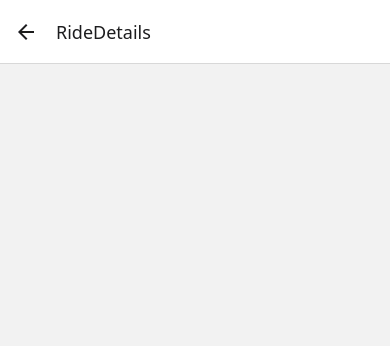
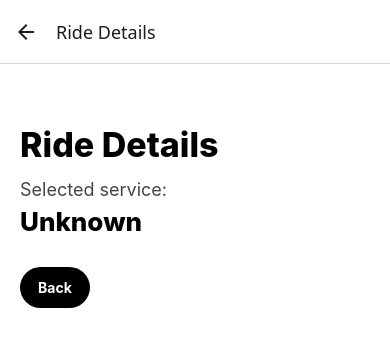
Before and after one commit to Dev-Leke/uber-app-clone2, a React Native app: screen /RideDetails in a window 390 px wide. Shown: the top 346 px of the page. Built offline with nearby package versions, Linux system fonts and the light colour scheme.

Commit message:
Final Edits

```diff
--- a/App.tsx
+++ b/App.tsx
@@ -8,6 +8,7 @@ import HomeScreen from "./src/screens/HomeScreen";
 import ServicesScreen from "./src/screens/ServicesScreen";
 import AccountScreen from "./src/screens/AccountScreen";
 import ActivityScreen from "./src/screens/ActivityScreen";
+import RideDetailsScreen from "./src/screens/RideDetailsScreen";
 
 const Tab = createBottomTabNavigator();
 const Stack = createNativeStackNavigator();
@@ -63,20 +64,12 @@ function Tabs() {
   );
 }
 
-function RideDetailsScreen() {
-  return null;
-}
-
 export default function App() {
   return (
     <NavigationContainer>
       <Stack.Navigator>
-        <Stack.Screen
-          name="Root"
-          component={Tabs}
-          options={{ headerShown: false }}
-        />
-        <Stack.Screen name="RideDetails" component={RideDetailsScreen} />
+        <Stack.Screen name="Root" component={Tabs} options={{ headerShown: false }} />
+        <Stack.Screen name="RideDetails" component={RideDetailsScreen} options={{ title: "Ride Details" }} />
       </Stack.Navigator>
     </NavigationContainer>
   );
--- a/src/screens/RideDetailsScreen.tsx
+++ b/src/screens/RideDetailsScreen.tsx
@@ -1,11 +1,34 @@
-import { View, Text } from "react-native";
+import React from "react";
+import { View, Text, StyleSheet, Pressable } from "react-native";
 
-export default function RideDetailsScreen({ route }: any) {
+export default function RideDetailsScreen({ route, navigation }: any) {
   const service = route?.params?.service ?? "Unknown";
+
   return (
-    <View style={{ flex: 1, justifyContent: "center", alignItems: "center" }}>
-      <Text>Ride Details</Text>
-      <Text>Service: {service}</Text>
+    <View style={styles.container}>
+      <Text style={styles.title}>Ride Details</Text>
+
+      <Text style={styles.label}>Selected service:</Text>
+      <Text style={styles.value}>{service}</Text>
+
+      <Pressable style={styles.button} onPress={() => navigation.goBack()}>
+        <Text style={styles.buttonText}>Back</Text>
+      </Pressable>
     </View>
   );
 }
+
+const styles = StyleSheet.create({
+  container: { flex: 1, padding: 20, paddingTop: 60, backgroundColor: "#fff" },
+  title: { fontSize: 34, fontWeight: "800", marginBottom: 14 },
+  label: { fontSize: 18, color: "#444" },
+  value: { fontSize: 26, fontWeight: "800", marginTop: 6, marginBottom: 30 },
+  button: {
+    backgroundColor: "#000",
+    paddingVertical: 12,
+    paddingHorizontal: 18,
+    borderRadius: 22,
+    alignSelf: "flex-start",
+  },
+  buttonText: { color: "#fff", fontWeight: "700" },
+});
```
